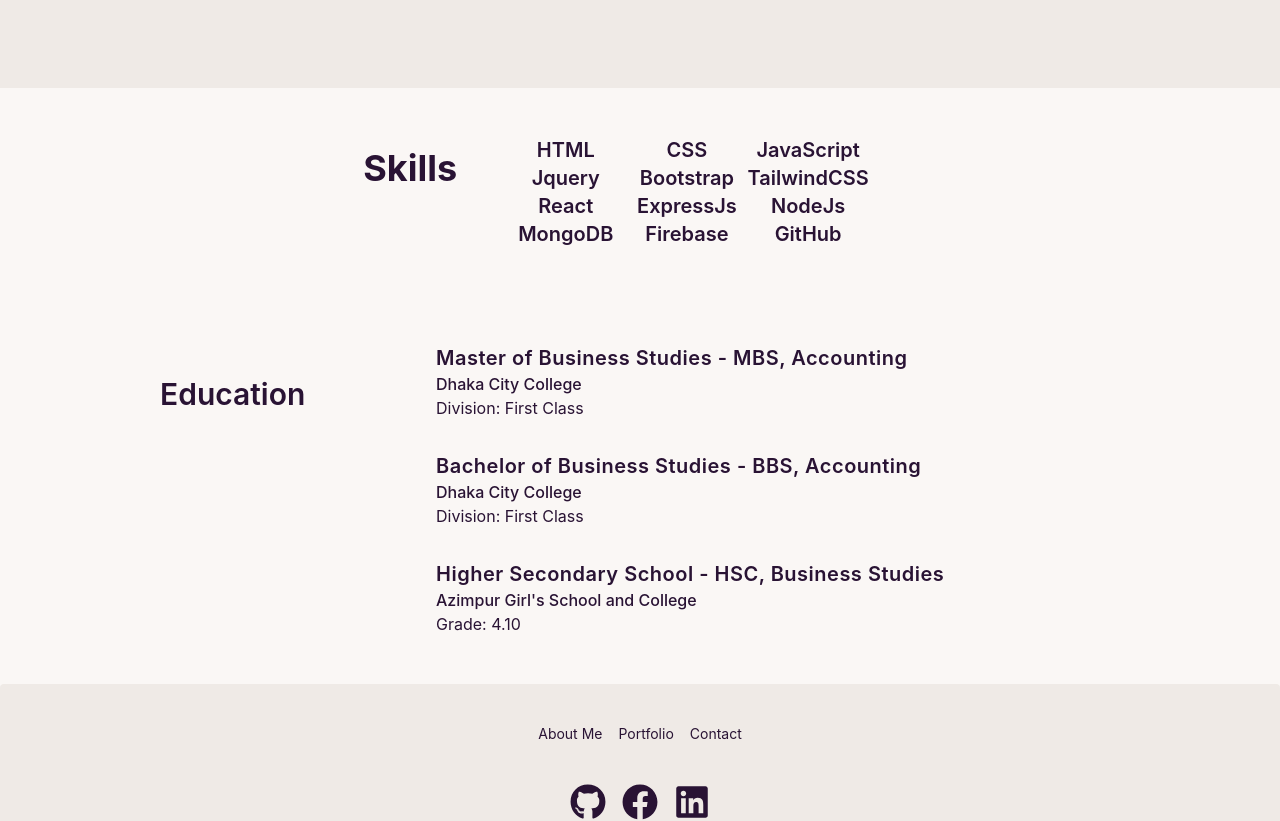
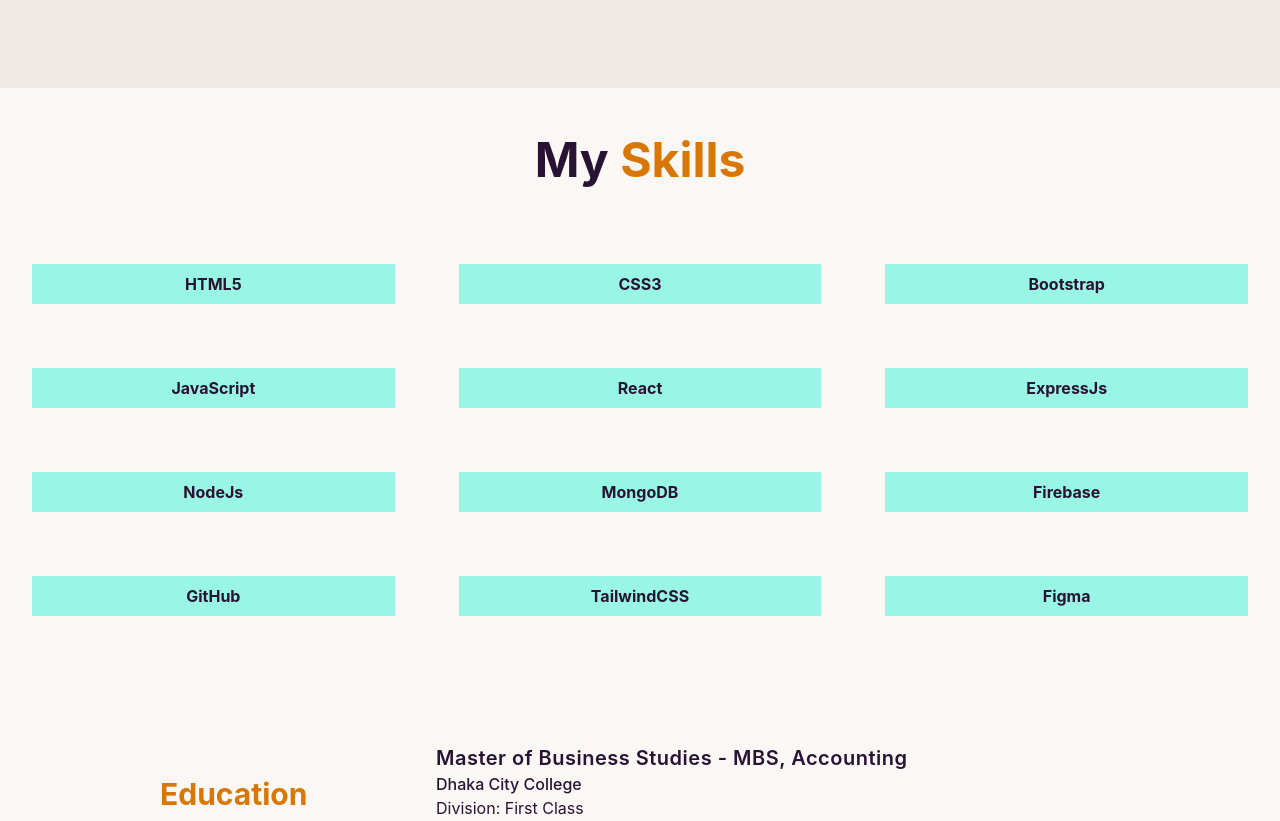
Before and after one commit to shapna-akter/personal-portfolio, a React (Create React App) app: page /about in a window 1280 px wide. Shown: the part 920-1741 px from the top of the page. Built offline with nearby package versions, Linux system fonts and the light colour scheme.

Commit message:
modified

```diff
--- a/src/Components/AboutMe/Education.js
+++ b/src/Components/AboutMe/Education.js
@@ -8,7 +8,7 @@
                     <div className="grid gap-4 mx-4 sm:grid-cols-12">
                         <div className="col-span-12 sm:col-span-3">
                             <div className="text-center sm:text-left mb-14 before:block before:w-24 before:h-3 before:mb-5 before:rounded-md before:mx-auto sm:before:mx-0 before:dark:bg-violet-400">
-                                <h3 className="text-3xl font-semibold">Education</h3>
+                                <h3 className="text-3xl font-bold text-amber-600">Education</h3>
                             </div>
                         </div>
                         <div className="relative col-span-12 px-4 space-y-6 sm:col-span-9">
--- a/src/Components/AboutMe/Skills.js
+++ b/src/Components/AboutMe/Skills.js
@@ -1,22 +1,69 @@
 import React from 'react';
 
 const Skills = () => {
+    const skills = [
+        {
+            id: 1,
+            name: 'HTML5',
+        },
+        {
+            id: 2,
+            name: 'CSS3',
+        },
+        {
+            id: 3,
+            name: 'Bootstrap',
+        },
+        {
+            id: 4,
+            name: 'JavaScript',
+        },
+        {
+            id: 5,
+            name: 'React',
+        },
+        {
+            id: 6,
+            name: 'ExpressJs',
+        },
+        {
+            id: 7,
+            name: 'NodeJs',
+        },
+        {
+            id: 8,
+            name: 'MongoDB',
+        },
+        {
+            id: 9,
+            name: 'Firebase',
+        },
+        {
+            id: 10,
+            name: 'GitHub',
+        },
+        {
+            id: 10,
+            name: 'TailwindCSS',
+        },
+        {
+            id: 11,
+            name: 'Figma',
+        },
+    ]
     return (
-        <div className='my-12 text-center flex items-center justify-center'>
-            <h1 className='text-4xl font-bold mb-12'>Skills</h1>
-            <div className='grid grid-cols-1 md:grid-cols-2 lg:grid-cols-3 text-xl font-semibold mx-12'>
-                <p>HTML</p>
-                <p>CSS</p>
-                <p>JavaScript</p>
-                <p>Jquery</p>
-                <p>Bootstrap</p>
-                <p>TailwindCSS</p>
-                <p>React</p>
-                <p>ExpressJs</p>
-                <p>NodeJs</p>
-                <p>MongoDB</p>
-                <p>Firebase</p>
-                <p>GitHub</p>
+        <div className='my-12 text-center'>
+            <h2 className='text-5xl text-center font-bold my-12'>My <span className='text-amber-600'>Skills</span></h2>
+            <div className='grid grid-cols-1 md:grid-cols-2 lg:grid-cols-3 mx-auto'>
+                {
+                    skills?.map(skill =>
+                        <div key={skill.id} project={skill}>
+                            <div className="card-body">
+                                <h2 className="bg-teal-200 p-2 font-bold">{skill.name}</h2>
+                            </div>
+                        </div>
+                    )
+                }
             </div>
         </div>
     );
```
